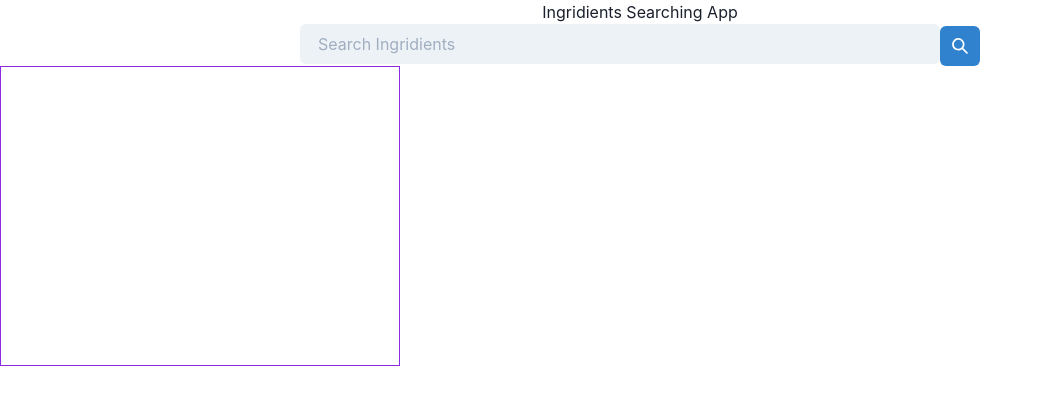
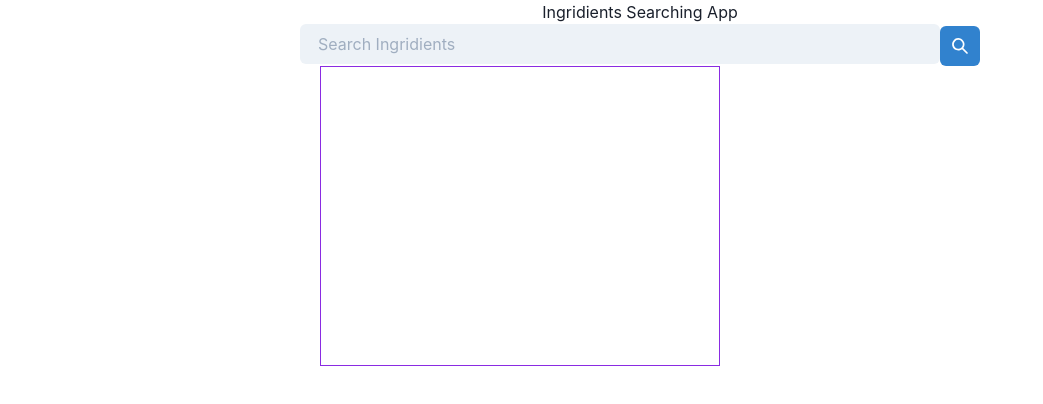
Before and after one commit to Avdika-TestAssignments/ingredientsApp, a React (Create React App) app: page / in a window 1280 px wide. Shown: the top 404 px of the page, without its empty margins (0-1043 px from the left). Built offline with nearby package versions, Linux system fonts and the light colour scheme.

Commit message:
changed history window position

```diff
--- a/src/components/QueryHistory.js
+++ b/src/components/QueryHistory.js
@@ -5,7 +5,7 @@ import { Box } from "@chakra-ui/react"
 function QueryHistory({ onClick, queryHistory }) {
     console.log('__ queryHistory : ', queryHistory);
     return (
-        <Box maxW="50%"  className='historyWindow'>
+        <Box pos="absolute" left="25%" maxW="50%"  className='historyWindow'>
             <ul id="searchHistory">
             {queryHistory.map((historyElement, index) =>
                     index < 10 && <li key={uuid()} onClick={() => onClick(historyElement)}>{historyElement.query}</li>
```
